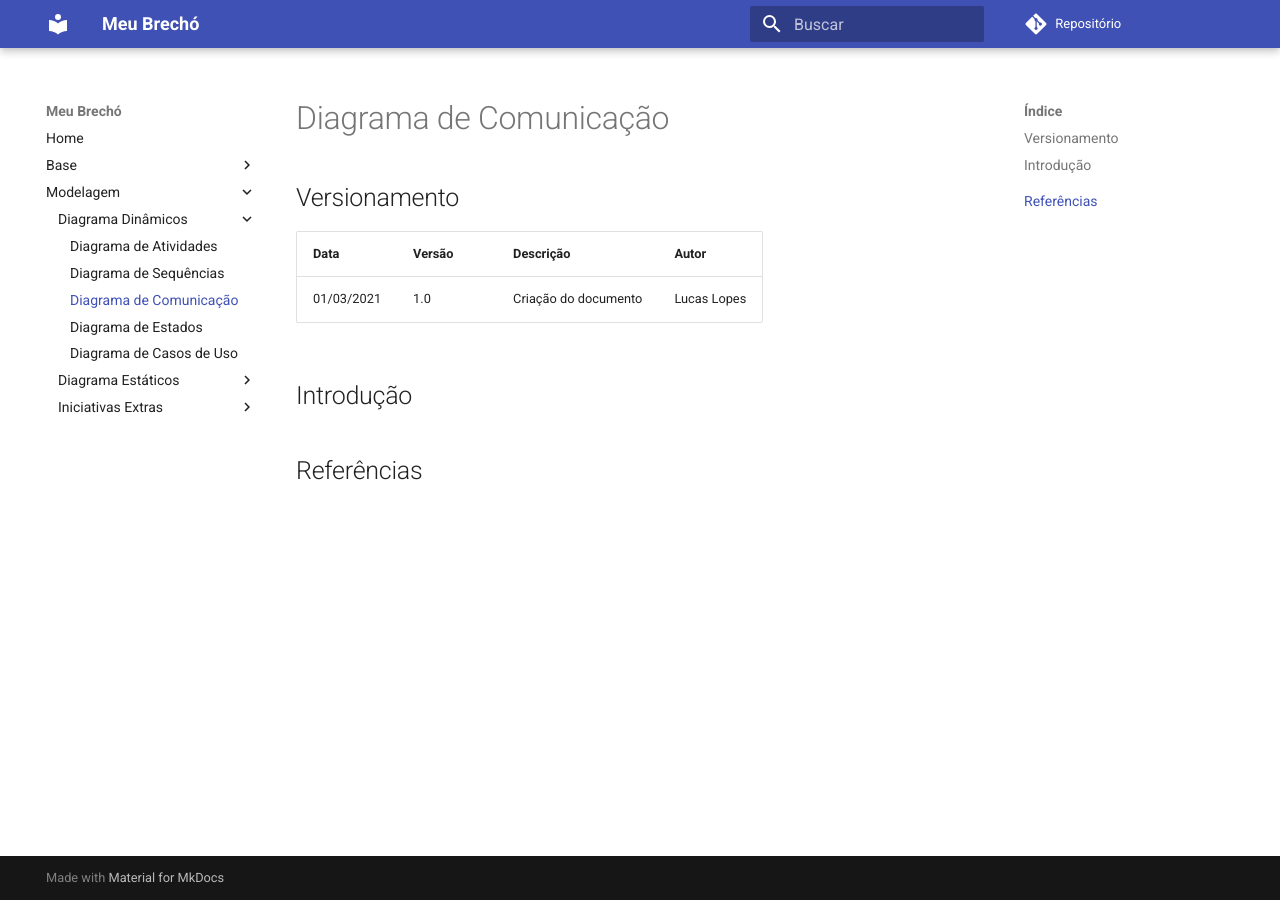
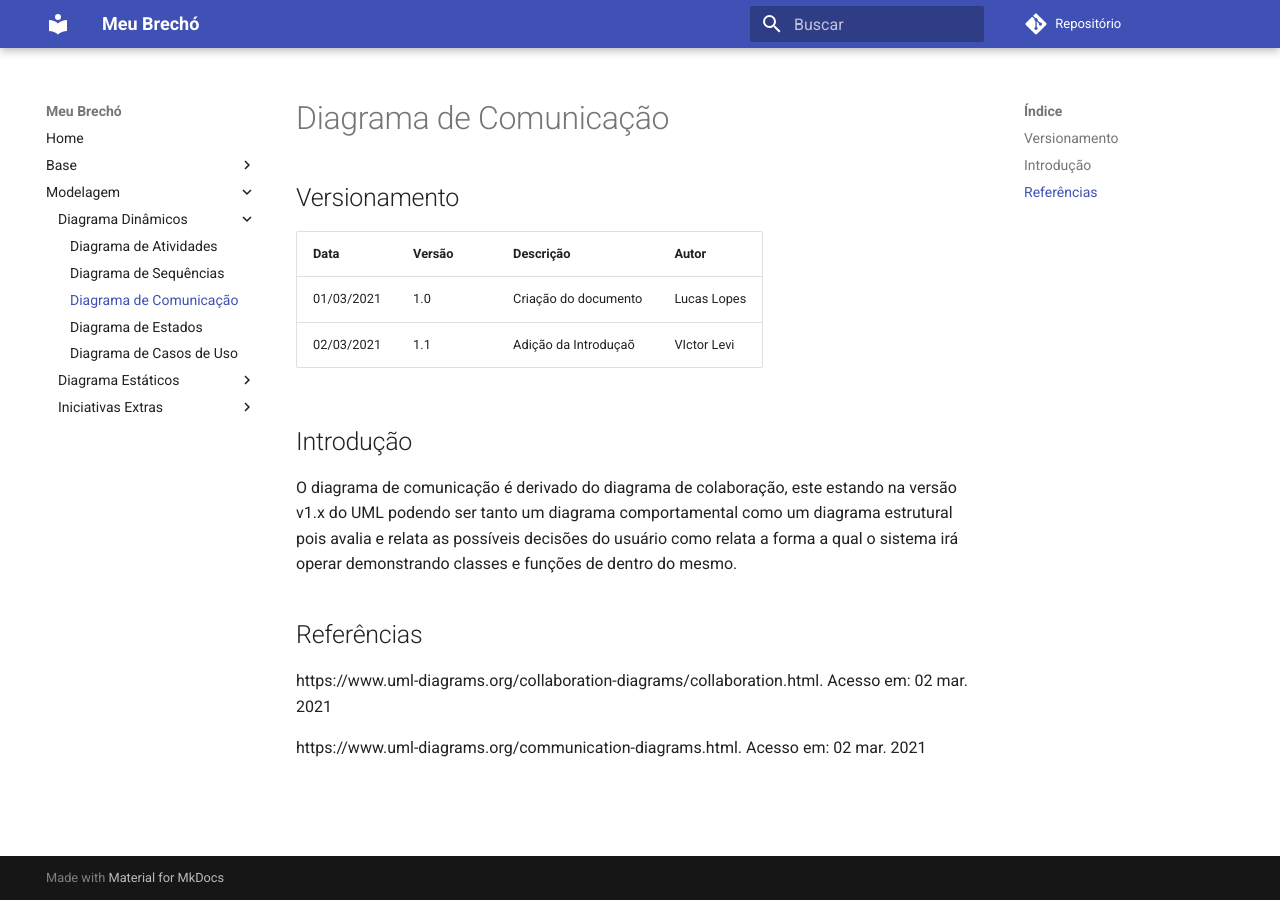
Before and after one commit to UnBArqDsw2020-2/2020.2_G4, an MkDocs documentation site: the page built from docs/modelagem/dinamicos/diagramaComunicacao.md, in a window 1280 px wide. Built offline with MkDocs 1.6.1 and Material for MkDocs 9.7.7, drawn with Linux system fonts in a browser that asks for light colours; comment, search, counter and statistics services are not loaded; old or Windows-style settings are respelled for this version of MkDocs.

Commit message:
Commit: #34 - Adição da introdução

```diff
--- a/docs/modelagem/dinamicos/diagramaComunicacao.md
+++ b/docs/modelagem/dinamicos/diagramaComunicacao.md
@@ -5,21 +5,13 @@
 | Data | Versão | Descrição | Autor |
 |------|--------|-----------|-------|
 | 01/03/2021 | 1.0 | Criação do documento | Lucas Lopes |
+| 02/03/2021 | 1.1 | Adição da Introduçaõ | VIctor Levi |
 
 ## Introdução
 
-##
-
-
-
-
-
-
-
-
-
-
-
-
+O diagrama de comunicação é derivado do diagrama de colaboração, este estando na versão v1.x do UML podendo ser tanto um diagrama comportamental como um diagrama estrutural pois avalia e relata as possíveis decisões do usuário como relata a forma a qual o sistema irá operar demonstrando classes e funções de dentro do mesmo.
 
 ## Referências
+
+<p algin="justify"> https://www.uml-diagrams.org/collaboration-diagrams/collaboration.html. Acesso em: 02 mar. 2021</p>
+<p algin="justify"> https://www.uml-diagrams.org/communication-diagrams.html. Acesso em: 02 mar. 2021</p>
```
